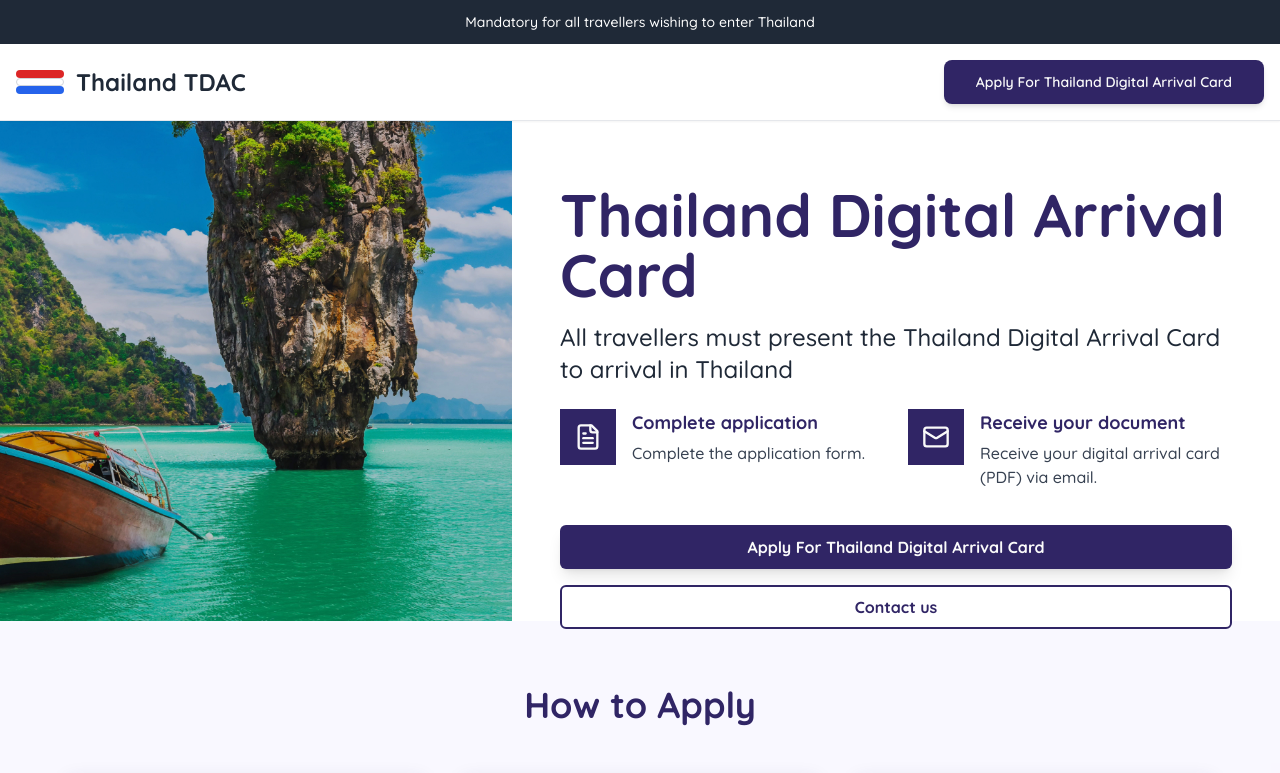
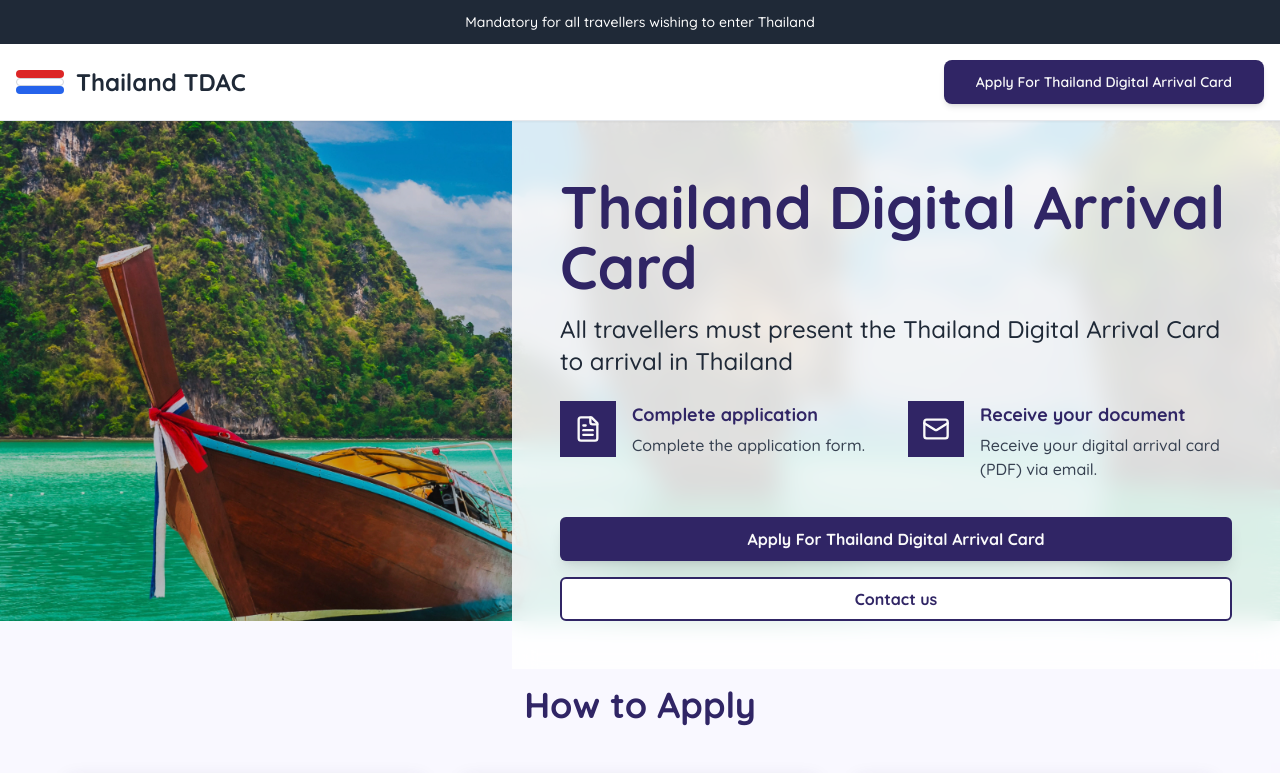
Before and after one commit to danix100/thai-tdac, a React (Vite) app: page / in a window 1280 px wide. Shown: the top 773 px of the page. Built offline with nearby package versions, Linux system fonts and the light colour scheme; the HTML template or start-up script is replaced by a standard one.

Commit message:
Reduce top padding and adjust background

```diff
--- a/src/components/HeroSection.tsx
+++ b/src/components/HeroSection.tsx
@@ -6,19 +6,17 @@ const HeroSection = () => {
   return (
     <section className="font-quicksand">
       {/* Desktop and Tablet */}
-      <div className="hidden sm:flex max-h-[400px] md:max-h-[450px] lg:max-h-[500px]">
-        {/* Image Section - Left */}
       <div
-          className="w-2/5 md:w-2/5 lg:w-2/5 bg-cover bg-center relative"
+        className="hidden sm:flex relative bg-cover bg-center items-start justify-end max-h-[400px] md:max-h-[450px] lg:max-h-[500px]"
         style={{
           backgroundImage: `url(${bannerImage})`,
         }}
       >
+        {/* Overlay for readability */}
         <div className="absolute inset-0 bg-black/20" />
-        </div>
 
-        {/* Content Section - Right */}
-        <div className="w-3/5 md:w-3/5 lg:w-3/5 bg-white flex items-start pt-4 md:pt-6 lg:pt-4">
+        {/* Content Section - Semi-transparent overlay */}
+        <div className="relative bg-white/85 backdrop-blur-md w-3/5 md:w-3/5 lg:w-3/5 flex items-start pt-2 md:pt-3 lg:pt-2">
           <div className="p-4 md:p-6 lg:p-12 w-full">
             <div className="space-y-3 md:space-y-4 lg:space-y-6 text-left">
               {/* Headline */}
```
Lines whose indentation alone changed are shown as unchanged.
